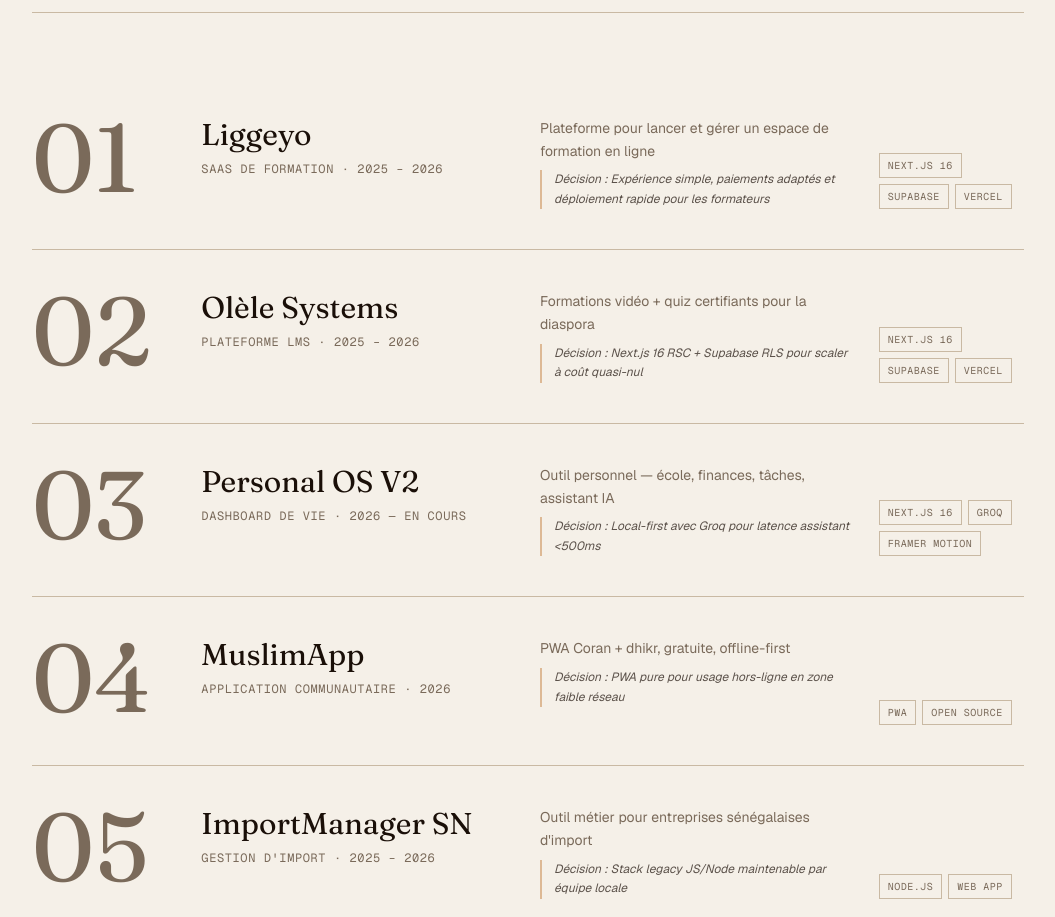
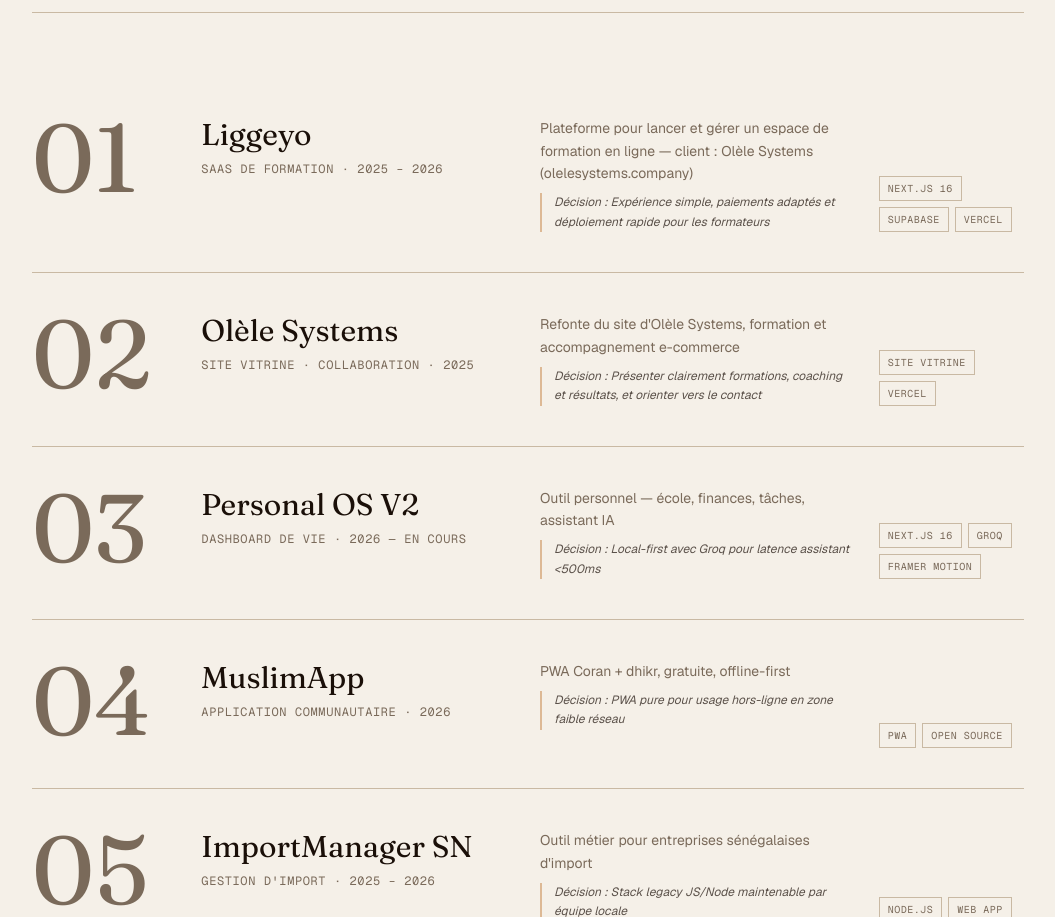
Before and after one commit to LeM2003/mouhamadou-portfolio, a Next.js app: page / in a window 1280 px wide. Shown: the part 1111-2028 px from the top of the page, without its empty margins (112-1167 px from the left). Built offline with nearby package versions, Linux system fonts and the light colour scheme.

Commit message:
Separate Olèle LMS client from Olèle showcase site

```diff
--- a/src/app/page.tsx
+++ b/src/app/page.tsx
@@ -5,7 +5,7 @@ const projects = [
     num: "01",
     name: "Liggeyo",
     tag: "SaaS de formation",
-    context: "Plateforme pour lancer et gérer un espace de formation en ligne",
+    context: "Plateforme pour lancer et gérer un espace de formation en ligne — client : Olèle Systems (olelesystems.company)",
     decision: "Expérience simple, paiements adaptés et déploiement rapide pour les formateurs",
     stack: ["Next.js 16", "Supabase", "Vercel"],
     year: "2025 – 2026",
@@ -14,11 +14,11 @@ const projects = [
   {
     num: "02",
     name: "Olèle Systems",
-    tag: "Plateforme LMS",
-    context: "Formations vidéo + quiz certifiants pour la diaspora",
-    decision: "Next.js 16 RSC + Supabase RLS pour scaler à coût quasi-nul",
-    stack: ["Next.js 16", "Supabase", "Vercel"],
-    year: "2025 – 2026",
+    tag: "Site vitrine · Collaboration",
+    context: "Refonte du site d'Olèle Systems, formation et accompagnement e-commerce",
+    decision: "Présenter clairement formations, coaching et résultats, et orienter vers le contact",
+    stack: ["Site vitrine", "Vercel"],
+    year: "2025",
     href: "https://olelesystems.com/",
   },
   {
```
